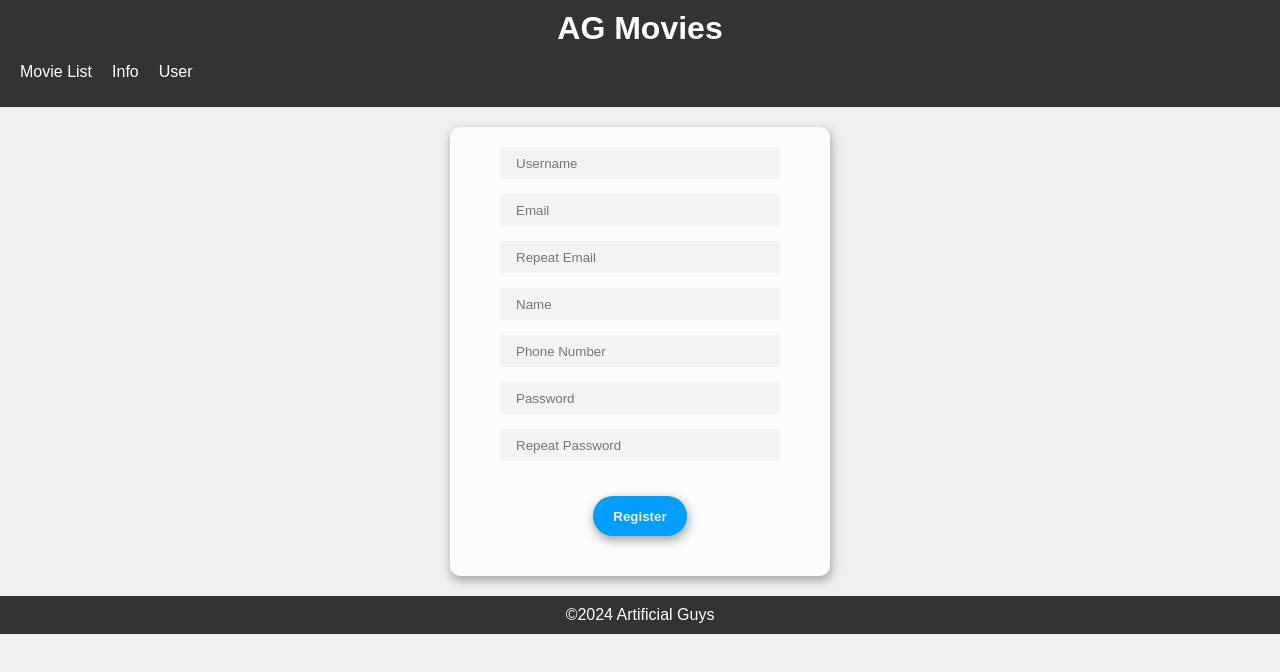
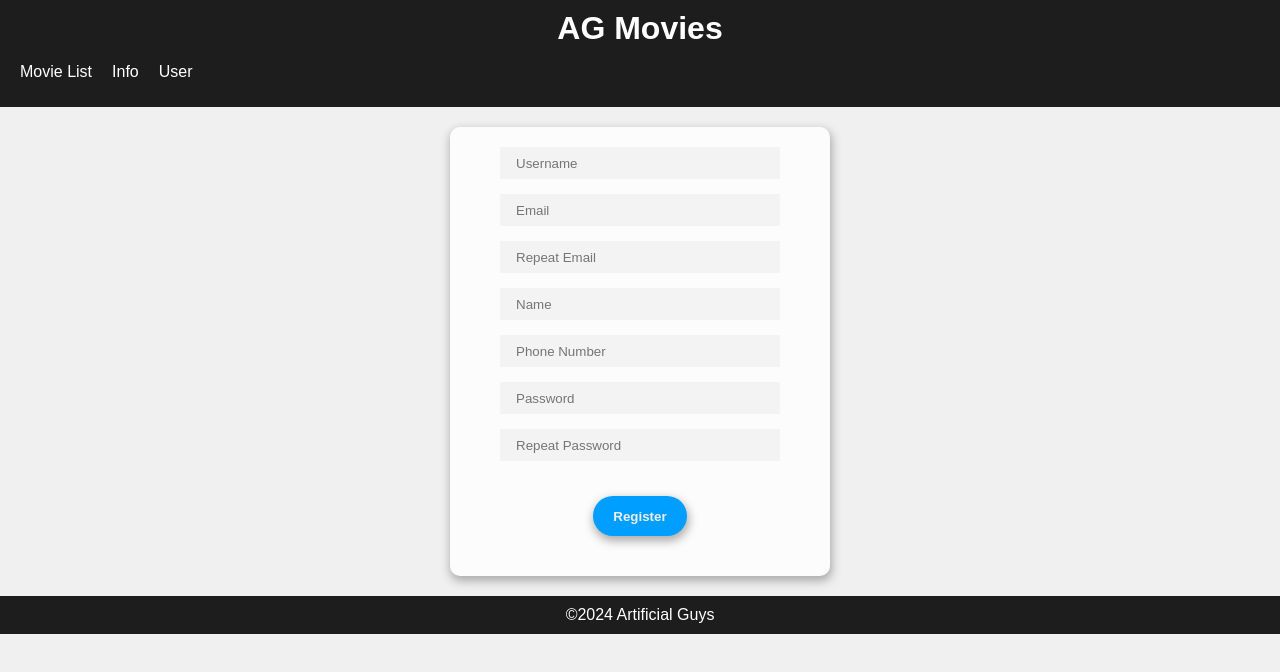
Before and after one commit to AsterisCrack/movies_web_frontend, a React (Vite) app in the folder moviesReact/: page /register in a window 1280 px wide. Shown: the top 672 px of the page. Built offline with nearby package versions, Linux system fonts and the light colour scheme; no server answers.

Commit message:
Small visusal changes

```diff
--- a/moviesReact/src/Header.jsx
+++ b/moviesReact/src/Header.jsx
@@ -1,10 +1,9 @@
-import { NavLink } from "react-router-dom";
+import { NavLink, useLocation } from "react-router-dom";
 import { useEffect, useState } from "react";
 import GetUserData from "./GetUserData";
 
 export default function Header() {
     const [user, setUser] = useState({});
-    GetUserData({setUser});
 
     const logout = async () => {
         const response = await fetch("http://127.0.0.1:8000/apps/users/logout/", {
@@ -19,8 +18,9 @@
             setUser({});
         }
     }
-    console.log(user);
+
     return (<header>
+        <GetUserData setUser={setUser} />
         <h1>AG Movies</h1>
         <nav className="header-list">
             <ul>
--- a/moviesReact/src/Login.jsx
+++ b/moviesReact/src/Login.jsx
@@ -29,6 +29,7 @@
       // Send the data to the server
       const response = await fetch("http://127.0.0.1:8000/apps/users/login/", {
         method: "POST",
+        credentials: "include",
         headers: {
           "Content-Type": "application/json",
         },
--- a/moviesReact/src/index.css
+++ b/moviesReact/src/index.css
@@ -1,5 +1,5 @@
 header {
-    background-color: #333;
+    background-color: #1d1d1d;
     color: #fff;
     padding: 10px 20px;
     text-align: left;
@@ -31,7 +31,7 @@
   }
 
   footer {
-    background-color: #333;
+    background-color: #1d1d1d;
     color: #fff;
     text-align: center;
     padding: 10px 0;
```
